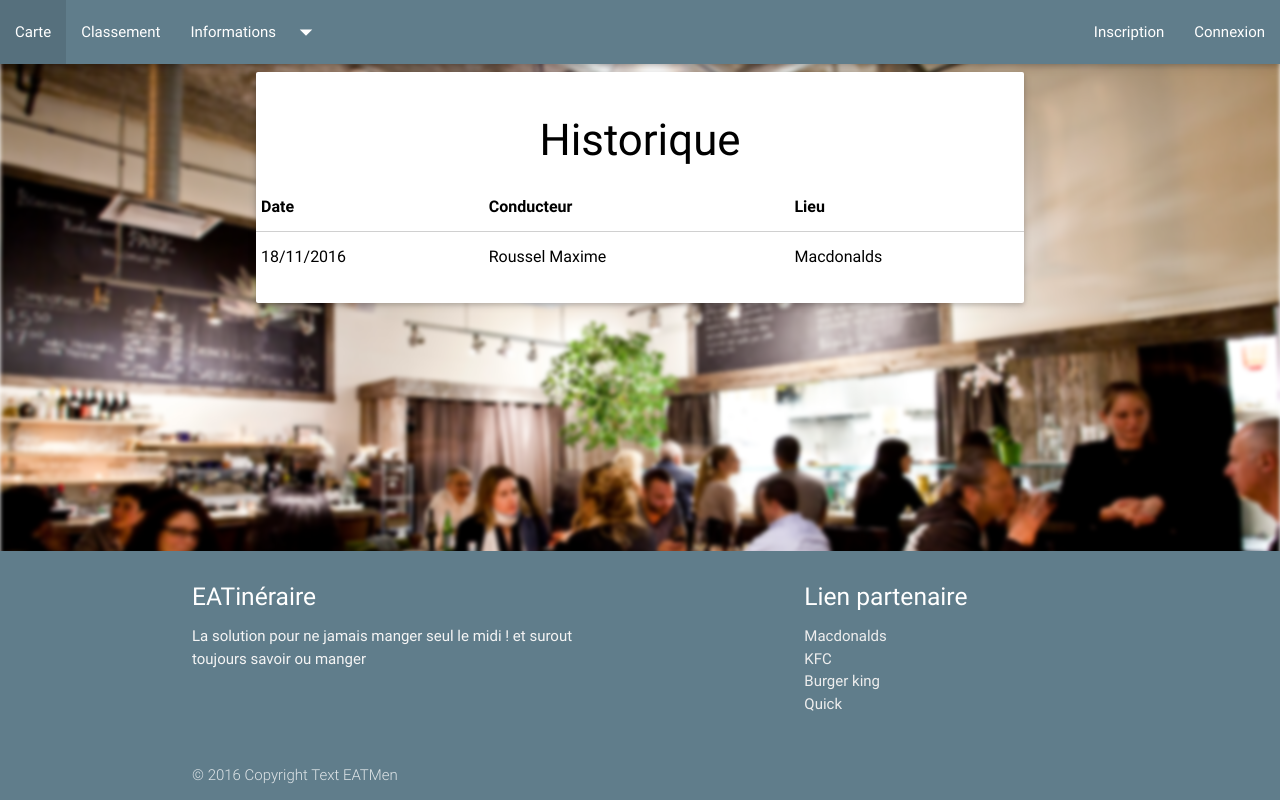
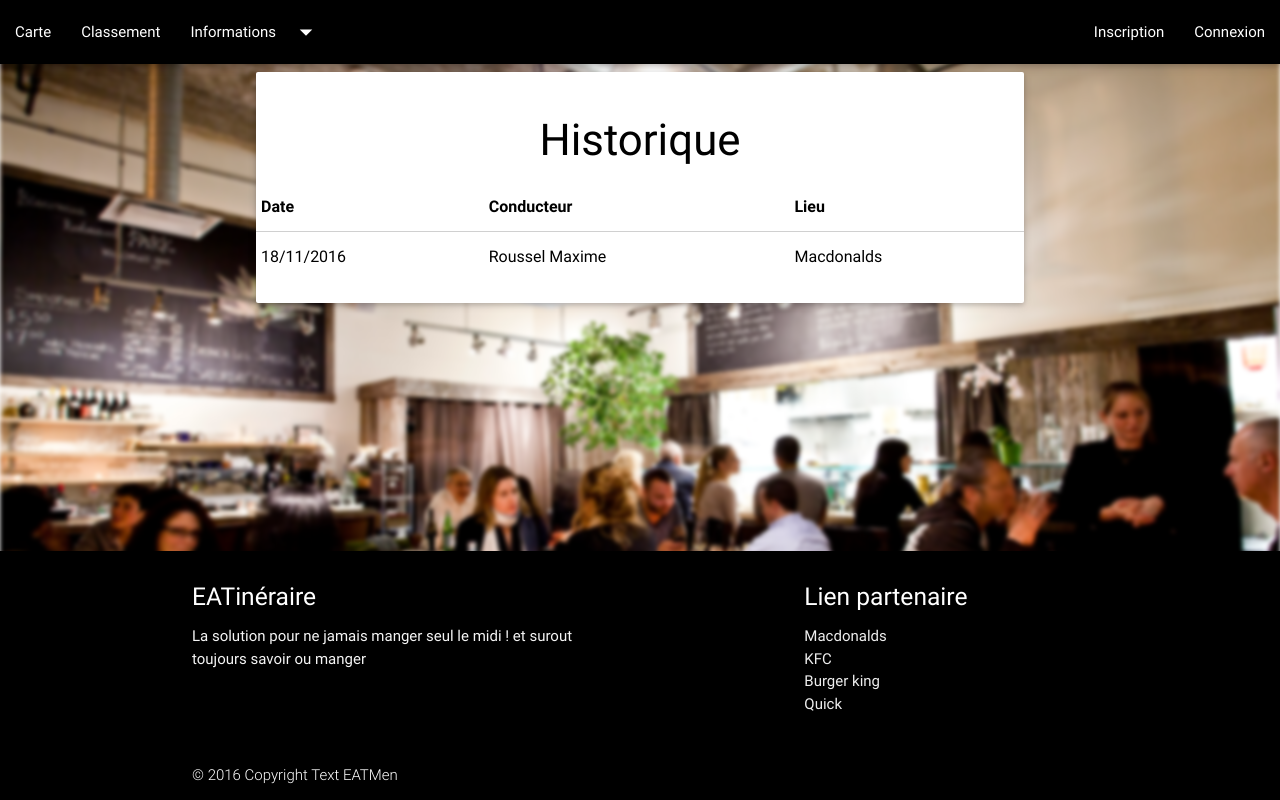
Before and after one commit to Maxiii62/EPSIWORKSHOP, a PHP site: page /front/html/Historical.php in a window 1280 px wide. Run offline with PHP 8.4, Linux system fonts and the light colour scheme; some libraries are stand-ins or nearby versions.

Commit message:
changement de couleur footer et header

```diff
--- a/fragments/footer.php
+++ b/fragments/footer.php
@@ -1,4 +1,4 @@
-<footer class="page-footer blue-grey footer">
+<footer class="page-footer black white-text footer">
     <div class="container">
         <div class="row">
             <div class="col l6 s12">
@@ -16,7 +16,7 @@
             </div>
         </div>
     </div>
-    <div class="footer-copyright blue-grey c">
+    <div class="footer-copyright black white-text">
         <div class="container">
             © 2016   Copyright Text EATMen
         </div>
--- a/fragments/header.php
+++ b/fragments/header.php
@@ -19,7 +19,7 @@ session_start();
     </head>
     <body>
         <nav>
-            <div class="nav-wrapper blue-grey ">
+            <div class="nav-wrapper black white-text ">
                 <ul id="nav-mobile" class="hide-on-med-and-down blue-grey">
                     <div class="left">
                         <li><a href="../html/Appointements.php">Carte</a></li>
```
